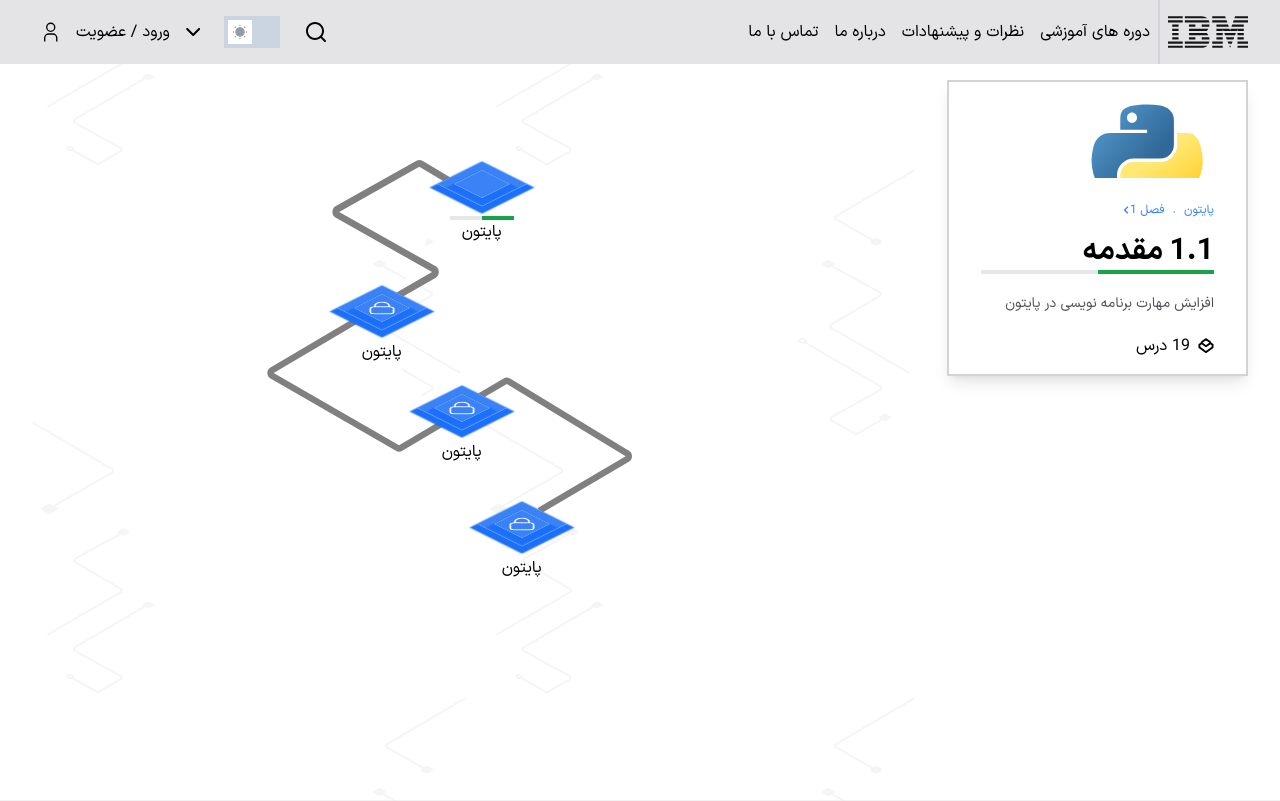
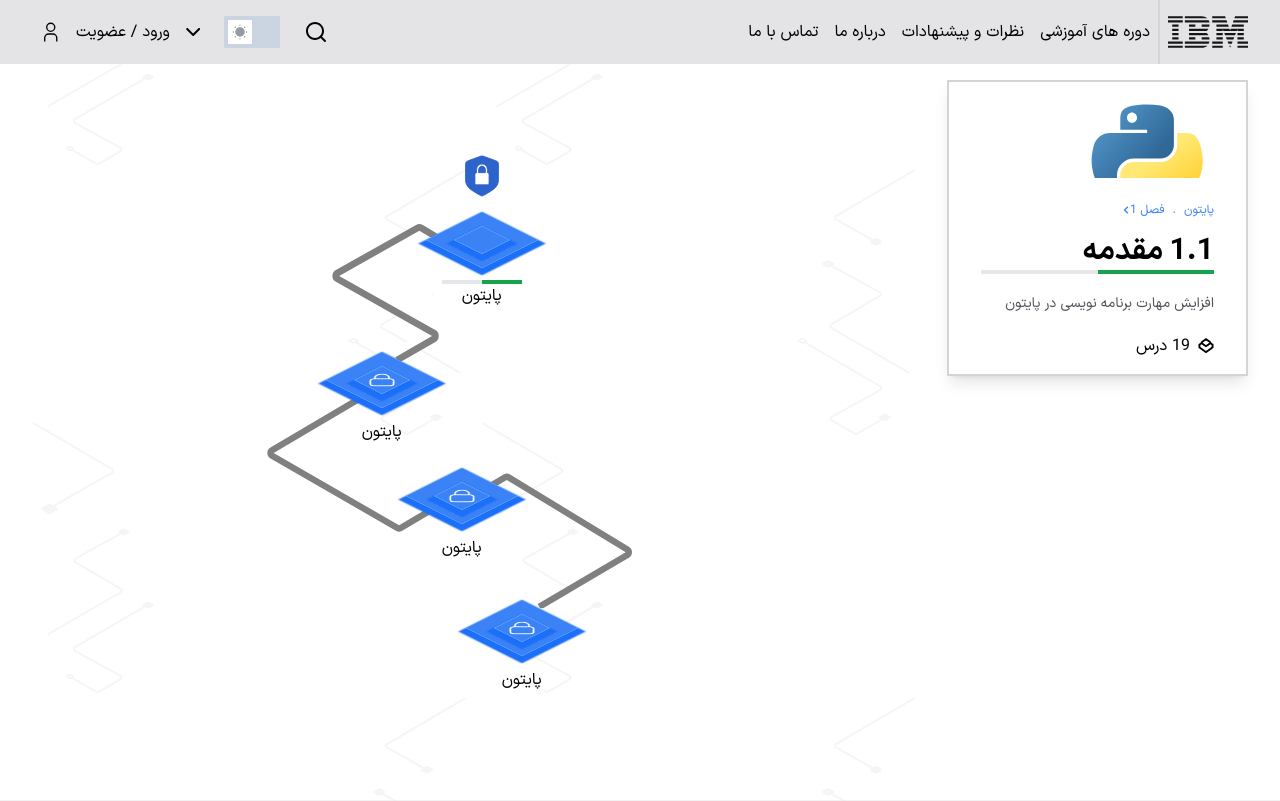
Before and after one commit to sinakaramiyan/EducationLMS, a Django app: page /courses/coursename in a window 1280 px wide. Shown: the top 801 px of the page. Run offline with Django 5.2, Linux system fonts and the light colour scheme; some libraries are stand-ins or nearby versions.

Commit message:
edit course and scroll animation for lessoncompleteleague page

```diff
--- a/core/educationalapp/templates/courseLearning/course.html
+++ b/core/educationalapp/templates/courseLearning/course.html
@@ -88,10 +88,13 @@
     <!-- animated learning path button and directions between them for learning related course-->
     <div class="flex flex-col justify-center md:w-2/3 lg:w-3/4 translate-y-20 md:-translate-y-20" style="background-image: url('{% static 'images/bg-course1.svg' %}');">
         <div class='flex flex-col items-center justify-center gap-6 -translate-y-14'>
-            <div class="flex flex-col justify-center items-center">
+            <div class="flex flex-col justify-center items-center overflow-x-scroll w-full">
                 <!-- item1 -->
                 <div class="flex flex-col justify-center items-center z-20 translate-y-52">
-                    <a id="lessoncomplete" class="duration-700 ease-in-out flex justify-center items-center transform rotate-x-60 rotate-45 border-[1px] border-blue-400 bg-blue-500 w-16 h-16 [box-shadow:5px_5px_2px_5px_#1b6ff8]">
+                    <div id="lock" class="">
+                        <svg class="w-12 h-12" fill="#2e63cc" viewBox="0 0 56 56" xmlns="http://www.w3.org/2000/svg" stroke="#2e63cc"><g id="SVGRepo_bgCarrier" stroke-width="0"></g><g id="SVGRepo_tracerCarrier" stroke-linecap="round" stroke-linejoin="round"></g><g id="SVGRepo_iconCarrier"><path d="M 27.9883 51.2969 C 28.3633 51.2969 28.9492 51.1562 29.5586 50.8516 C 42.6602 43.4688 47.1836 40.3750 47.1836 31.9609 L 47.1836 14.2891 C 47.1836 11.8750 46.1289 11.1016 44.1836 10.2813 C 41.4414 9.1562 32.6524 5.9922 29.9336 5.0313 C 29.3008 4.8438 28.6680 4.7031 27.9883 4.7031 C 27.3320 4.7031 26.6992 4.8438 26.0664 5.0313 C 23.3476 6.0156 14.5586 9.1797 11.8164 10.2813 C 9.8711 11.0781 8.8164 11.8750 8.8164 14.2891 L 8.8164 31.9609 C 8.8164 40.3750 13.3633 43.4453 26.4414 50.8516 C 27.0508 51.1562 27.6133 51.2969 27.9883 51.2969 Z M 19.7617 35.7344 L 19.7617 26.6406 C 19.7617 25.1172 20.3476 24.3203 21.5898 24.1328 L 21.5898 21.3203 C 21.5898 17.0078 24.1914 14.1016 27.9883 14.1016 C 31.8086 14.1016 34.3867 17.0078 34.3867 21.3203 L 34.3867 24.1094 C 35.6524 24.2969 36.2383 25.0938 36.2383 26.6406 L 36.2383 35.7344 C 36.2383 37.4922 35.4649 38.3125 33.8242 38.3125 L 22.1524 38.3125 C 20.5351 38.3125 19.7617 37.4922 19.7617 35.7344 Z M 24.0508 24.0860 L 31.9492 24.0625 L 31.9492 21.0625 C 31.9492 18.2969 30.3789 16.4687 27.9883 16.4687 C 25.6211 16.4687 24.0508 18.2969 24.0508 21.0625 Z"></path></g></svg>
+                    </div>
+                    <a id="lessoncomplete" class="duration-700 ease-in-out flex justify-center items-center transform rotate-x-60 rotate-45 border-[1px] border-blue-400 bg-blue-500 w-20 h-20 [box-shadow:5px_5px_2px_5px_#1b6ff8]">
                         <div class='button w-10 h-10 bg-blue-500 cursor-pointer select-none
                             active:translate-y-2  active:[box-shadow:0px_0px_0px_0px_#1b6ff8]
                             active:border-b-[0px]
@@ -110,7 +113,7 @@
                 <svg class="w-96 h-96 z-10" fill="white" viewBox="-2 -2 454 160" focusable="false" class="chakra-icon css-d6l4aw"><path d="M194.5 27L152.992 2.19083C151.76 1.45444 150.228 1.43462 148.978 2.13888L54.1875 55.5158C51.4715 57.0452 51.4709 60.9558 54.1865 62.486L167.882 126.553C170.583 128.074 170.601 131.957 167.914 133.504L124.5 158.5" stroke="gray" stroke-width="8"></path></svg>
                 <!-- item2 -->
                 <div class="flex flex-col justify-center items-center z-20 -translate-x-[100px] -translate-y-36">
-                    <div class="flex justify-center items-center transform rotate-x-60 rotate-45 border-[1px] border-blue-400 bg-blue-500 w-16 h-16 [box-shadow:5px_5px_2px_5px_#1b6ff8]">
+                    <div class="flex justify-center items-center transform rotate-x-60 rotate-45 border-[1px] border-blue-400 bg-blue-500 w-20 h-20 [box-shadow:5px_5px_2px_5px_#1b6ff8]">
                         <a href="/courses/coursename/lesson" class='button w-10 h-10 bg-blue-500 cursor-pointer select-none
                             active:translate-y-2  active:[box-shadow:0px_0px_0px_0px_#1b6ff8]
                             active:border-b-[0px]
@@ -127,7 +130,7 @@
                 <svg class="w-52 h-52 z-10 -translate-x-32 -translate-y-48" fill="white" viewBox="0 0 228 263" focusable="false" class="chakra-icon css-1kxskb2"><path d="M124 1.5L10.4044 68.5038C7.76628 70.0599 7.78428 73.8823 10.4369 75.4134L168.977 166.927C170.227 167.648 171.769 167.64 173.011 166.906L227 135" stroke="gray" stroke-width="8"></path></svg>
                 <!-- item3 -->
                 <div class="flex flex-col justify-center items-center z-20 -translate-x-[20px] -translate-y-[340px]">
-                    <div class="flex justify-center items-center  transform rotate-x-60 rotate-45 border-[1px] border-blue-400 bg-blue-500 w-16 h-16 [box-shadow:5px_5px_2px_5px_#1b6ff8]">
+                    <div class="flex justify-center items-center  transform rotate-x-60 rotate-45 border-[1px] border-blue-400 bg-blue-500 w-20 h-20 [box-shadow:5px_5px_2px_5px_#1b6ff8]">
                         <div class='button w-10 h-10 bg-blue-500 cursor-pointer select-none
                             active:translate-y-2  active:[box-shadow:0px_0px_0px_0px_#1b6ff8]
                             active:border-b-[0px]
@@ -144,7 +147,7 @@
                 <svg class="w-52 h-52 z-10 translate-x-16 -translate-y-[500px]" viewBox="0 0 228 263" fill="none" focusable="false" class="chakra-icon css-1kxskb2"><path d="M1.5 133.5L62.4395 97.7102C63.7085 96.9648 65.2844 96.9766 66.5422 97.7408L216.79 189.03C219.373 190.6 219.349 194.359 216.744 195.894L105.5 261.5" stroke="gray" stroke-width="8"></path></svg>
                 <!-- item4 -->
                 <div class="flex flex-col justify-center items-center z-20 translate-x-10 -translate-y-[520px]">
-                    <div class="flex justify-center items-center transform z-20 rotate-x-60 rotate-45 border-[1px] border-blue-400 bg-blue-500 w-16 h-16 [box-shadow:5px_5px_2px_5px_#1b6ff8]">
+                    <div class="flex justify-center items-center transform z-20 rotate-x-60 rotate-45 border-[1px] border-blue-400 bg-blue-500 w-20 h-20 [box-shadow:5px_5px_2px_5px_#1b6ff8]">
                         <div class='button w-10 h-10 bg-blue-500 cursor-pointer select-none
                             active:translate-y-2  active:[box-shadow:0px_0px_0px_0px_#1b6ff8]
                             active:border-b-[0px]
```
Also changed, not shown: core/educationalapp/static/css/main.css (+4 -46 lines), core/educationalapp/static/js/lessoncompleteleague.js (+9 -2 lines).
